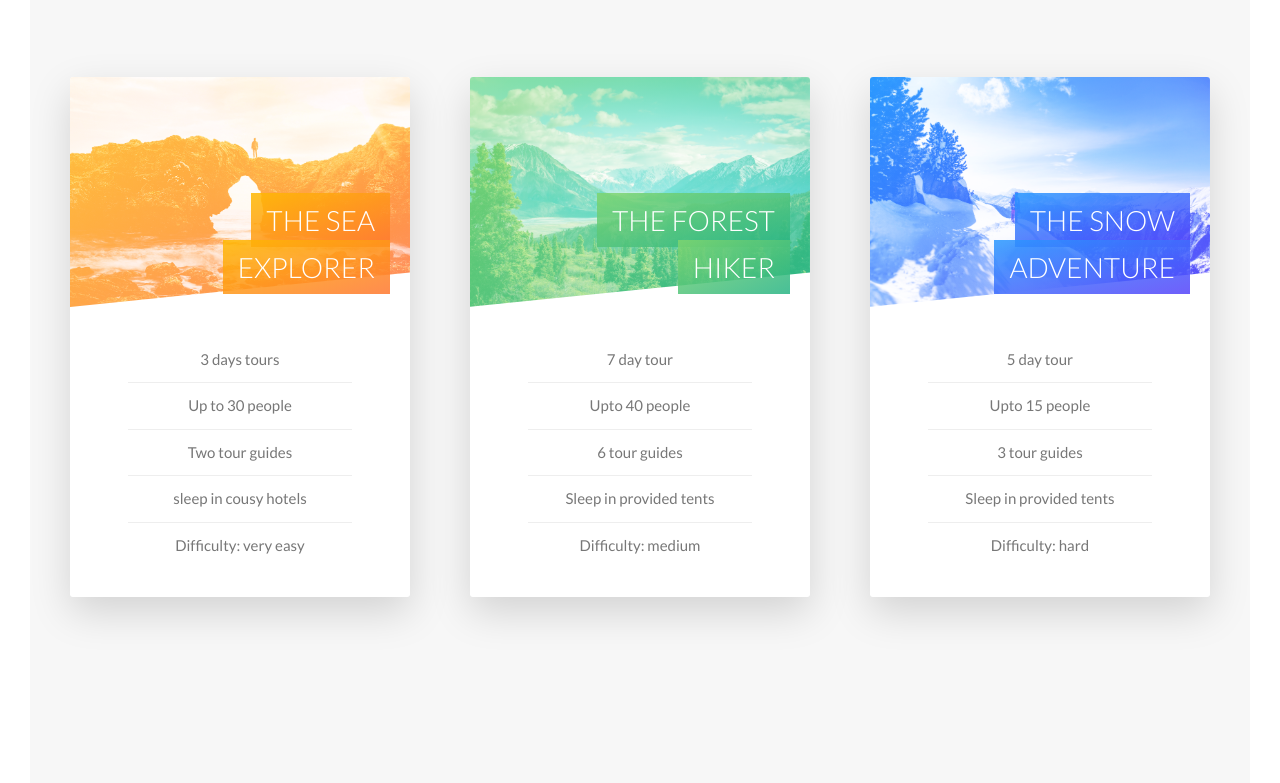
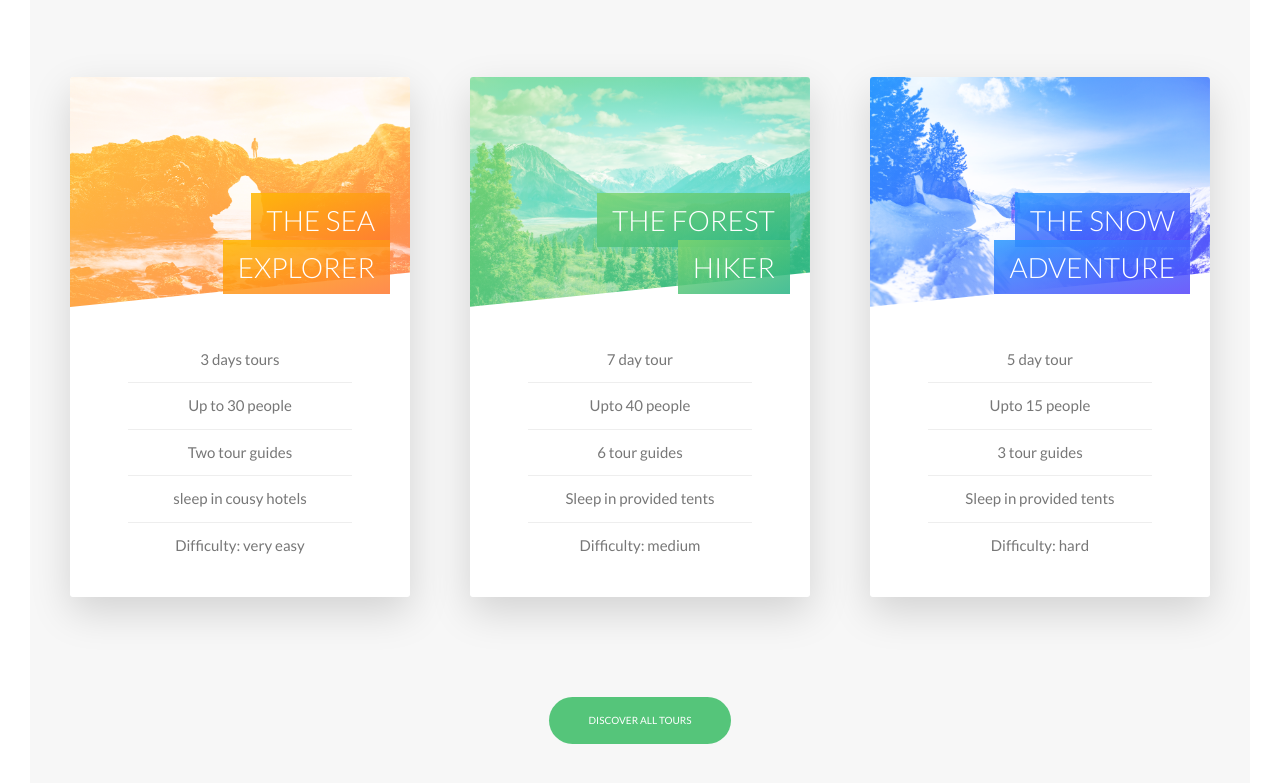
Before and after one commit to Divyanth2468/Naturos, a website: page index.html in a window 1280 px wide. Shown: the part 2415-3198 px from the top of the page. Drawn offline with Linux system fonts and the light colour scheme.

Commit message:
Completed the tours button

```diff
--- a/index.html
+++ b/index.html
@@ -234,6 +234,9 @@
             </div>
           </div>
         </div>
+        <div class="u-center-text u-margin-top-huge">
+          <a href="#" class="btn btn--green">Discover all tours</a>
+        </div>
       </section>
     </main>
   </body>
--- a/sass/base/_utilities.scss
+++ b/sass/base/_utilities.scss
@@ -13,3 +13,11 @@
 .u-margin-bottom-small {
   margin-bottom: 1.5rem;
 }
+
+.u-margin-top-big {
+  margin-top: 8rem;
+}
+
+.u-margin-top-huge {
+  margin-top: 10rem;
+}
--- a/sass/components/_button.scss
+++ b/sass/components/_button.scss
@@ -31,6 +31,17 @@
 
     &::after {
       background-color: $color-white;
+    }
+  }
+
+  &--green {
+    background-color: $color-primary;
+    color: $color-white;
+    padding: 1.5rem 4rem;
+    display: inline-block;
+
+    &::after {
+      background-color: $color-primary;
     }
   }
 
--- a/sass/components/_card.scss
+++ b/sass/components/_card.scss
@@ -71,6 +71,8 @@
     background-blend-mode: screen;
     -webkit-clip-path: polygon(0 0, 100% 0, 100% 85%, 0 100%);
     clip-path: polygon(0 0, 100% 0, 100% 85%, 0 100%);
+    // border-top-left-radius: 3px;
+    // border-top-right-radius: 3px;
 
     &--1 {
       background-image: linear-gradient(
--- a/sass/pages/_home.scss
+++ b/sass/pages/_home.scss
@@ -25,5 +25,5 @@
 .section-tours {
   margin-top: -10.5rem;
   background-color: $color-gray-light-1;
-  padding: 25rem 0 50rem 0;
+  padding: 25rem 0 15rem 0;
 }
```
Also changed, not shown: css/style.css.
